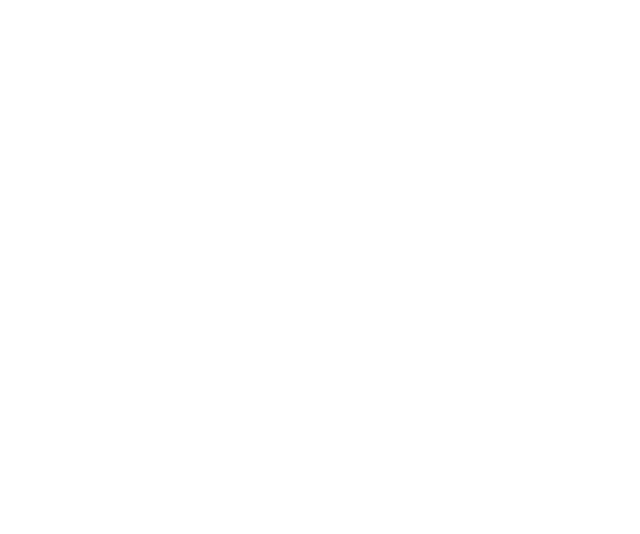
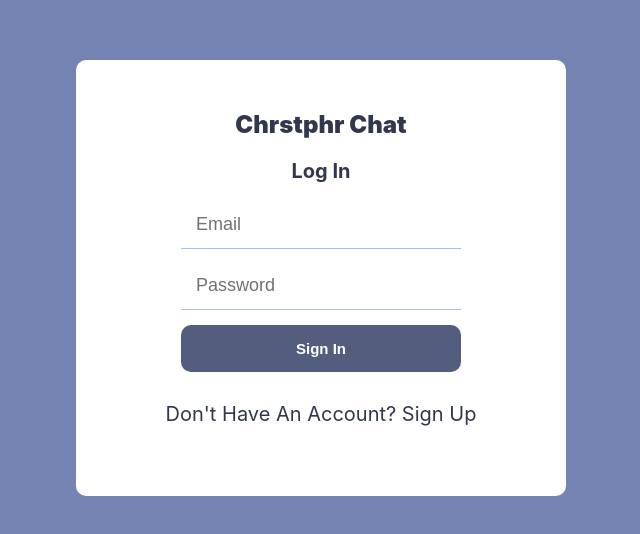
Before and after one commit to Chrstphr9/Project-ChatApp, a React (Create React App) app: page / in a window 1280 px wide. Shown: the part 122-656 px from the top of the page, without its empty margins (319-959 px from the left). Built offline with nearby package versions, Linux system fonts and the light colour scheme.

Commit message:
done with log in page

```diff
--- a/src/App.js
+++ b/src/App.js
@@ -2,13 +2,13 @@
 import './styles.scss'
 import Chat from './components/Chat';
 import Register from './pages/Register';
+import Login from './pages/Login';
 import Home from './pages/Home';
 
 function App() {
   return (
     <div className="App">
-     {/* <Home /> */}
-
+     <Login />
     </div>
   );
 }
--- a/src/pages/Home.jsx
+++ /dev/null
@@ -1,9 +0,0 @@
-import React from 'react'
-
-const Home = () => {
-  return (
-    <div>Home</div>
-  )
-}
-
-export default Home
--- a/src/pages/Login.jsx
+++ b/src/pages/Login.jsx
@@ -0,0 +1,23 @@
+import React from "react";
+import Add from "../images/addAvatar.png";
+
+const Login = () => {
+  return (
+    <div className="formContainer">
+      <div className="formWrapper">
+        <span className="logo">Chrstphr Chat</span>
+        <span className="title">Log In</span>
+        <form>
+          <input type="email" placeholder="Email" />
+          <input type="password" placeholder="Password" />
+
+          <button>Sign In</button>
+          {/* {err && <span>Something Went Wrong</span>} */}
+        </form>
+        <p>Don't Have An Account? Sign Up</p>
+      </div>
+    </div>
+  );
+};
+
+export default Login;
```
